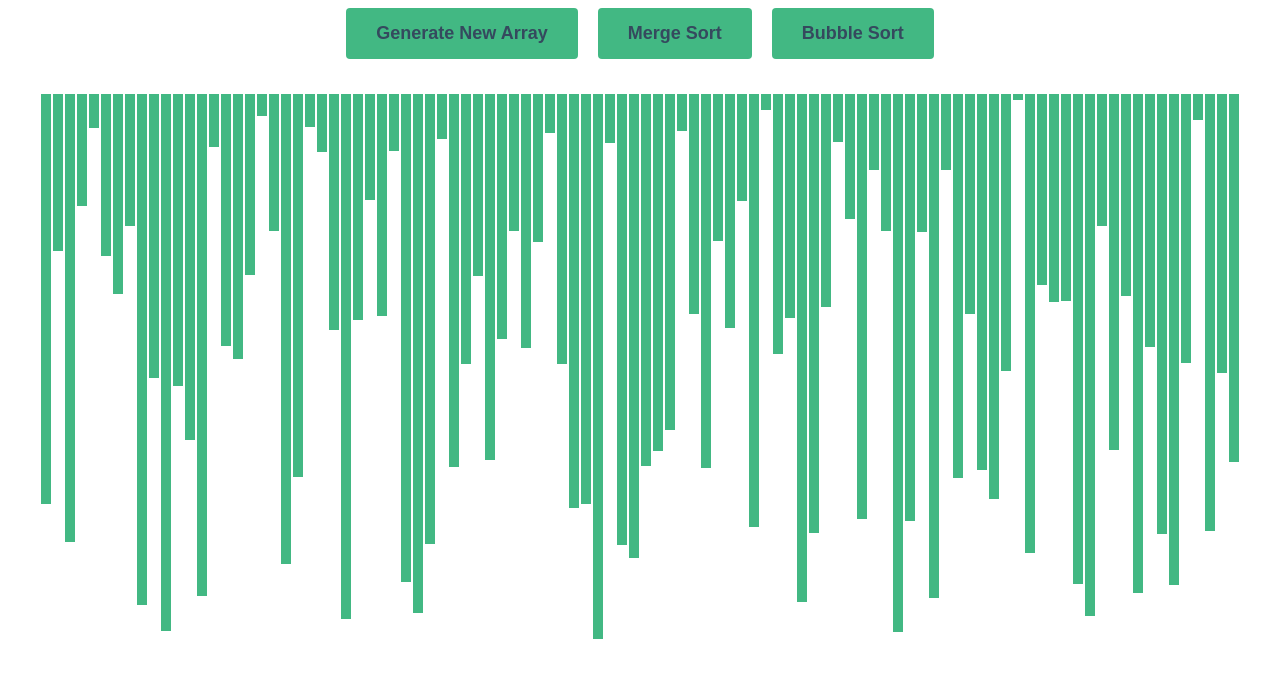
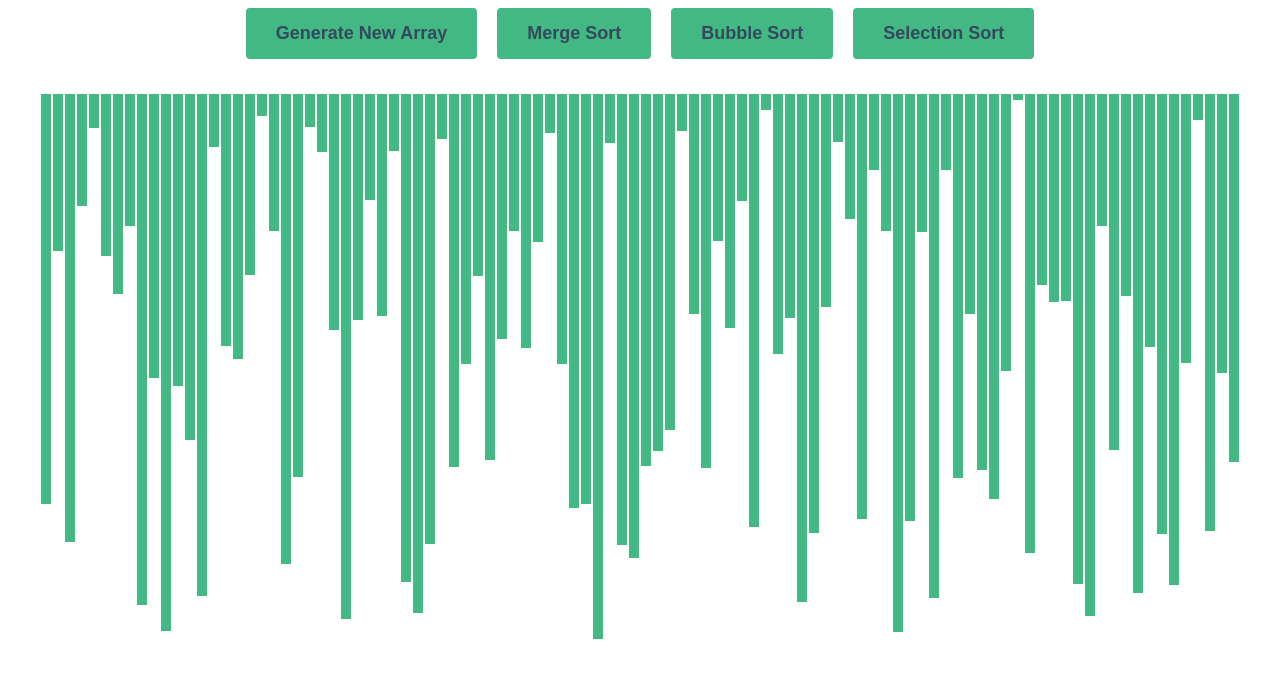
Before and after one commit to Tyn-Tian/sorting-visualizer, a Vue app: page / in a window 1280 px wide. Shown: the top 678 px of the page. Built offline with nearby package versions, Linux system fonts and the light colour scheme.

Commit message:
Create button and function selection sort

```diff
--- a/src/components/SortingVisualizer.vue
+++ b/src/components/SortingVisualizer.vue
@@ -3,6 +3,7 @@
     <button class="btn" @click="resetArray">Generate New Array</button>
     <button class="btn" @click="mergeSortArr">Merge Sort</button>
     <button class="btn" @click="bubbleSortArr">Bubble Sort</button>
+    <button class="btn" @click="selectionSortArr">Selection Sort</button>
   </div>
   <div class="array-container">
     <div
@@ -16,7 +17,8 @@
 <script setup>
 import { getSortingAlgorithms } from "@/composables/sortingAlgorithms";
 
-const { array, resetArray, mergeSort, bubbleSort } = getSortingAlgorithms();
+const { array, resetArray, mergeSort, bubbleSort, selectionSort } =
+  getSortingAlgorithms();
 
 const mergeSortArr = () => {
   const newArray = [...array.value];
@@ -84,6 +86,11 @@ const bubbleSortArr = () => {
     }
   }
 };
+
+const selectionSortArr = () => {
+  const newArray = [...array.value];
+  selectionSort(newArray);
+};
 </script>
 
 <style scoped>
```
